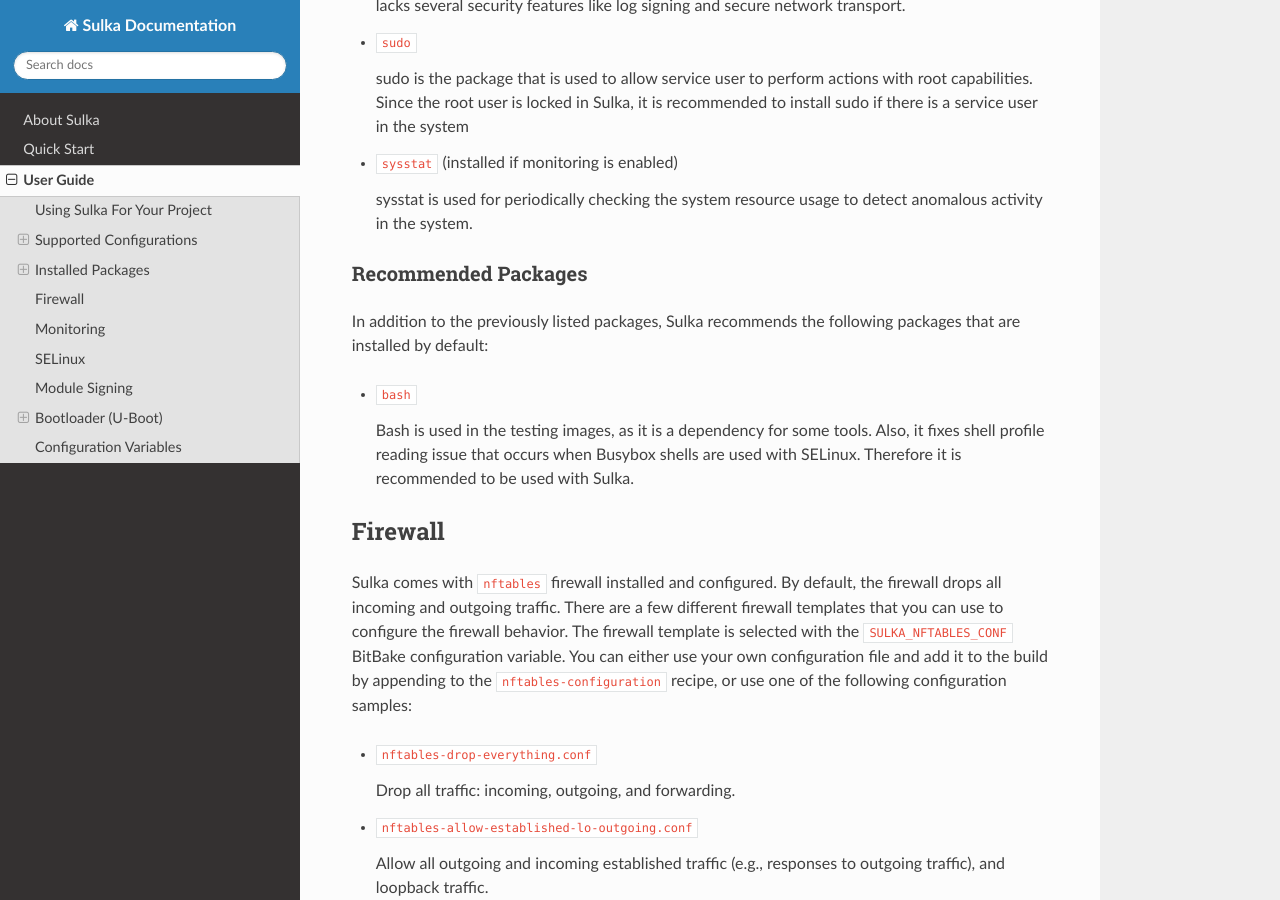
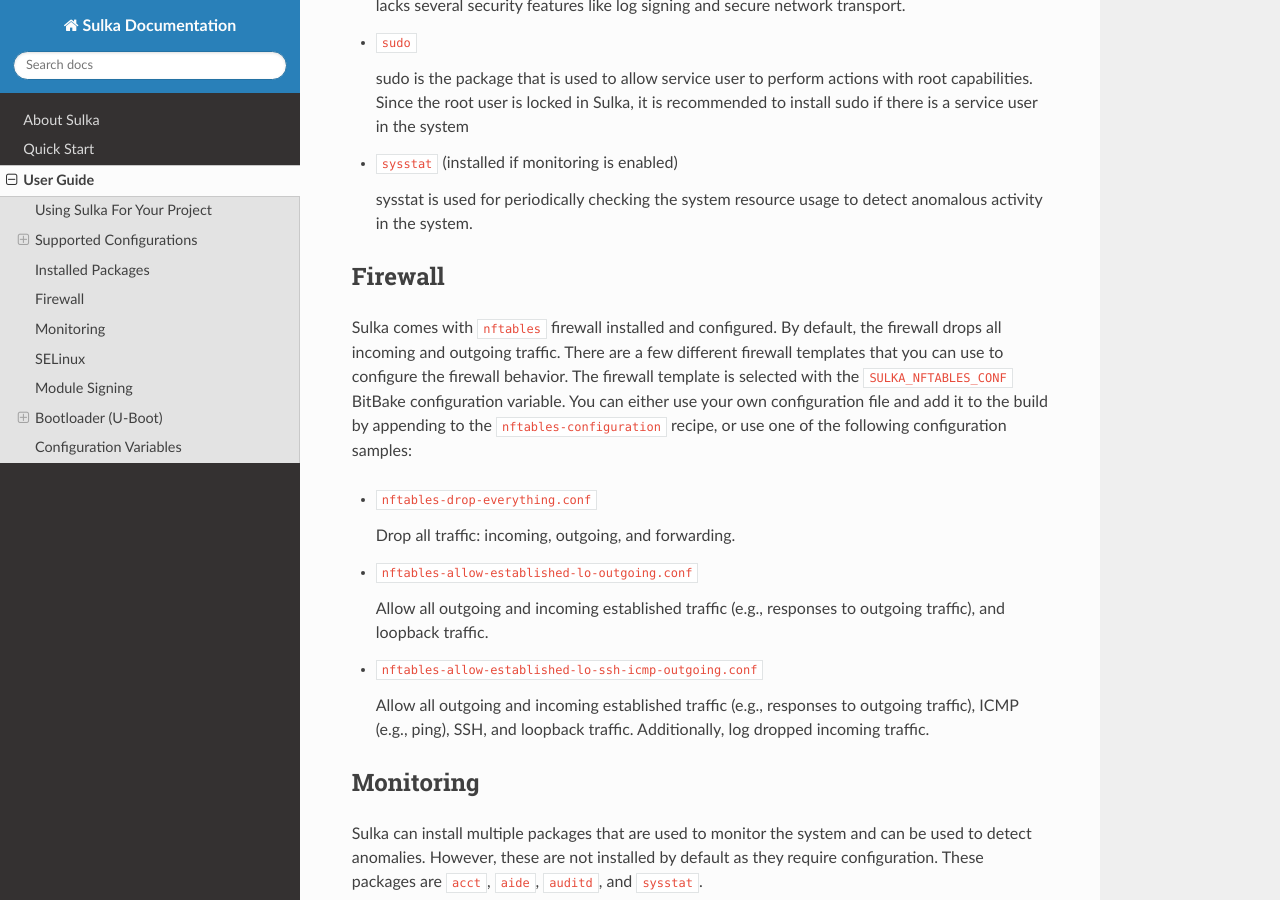
Before and after one commit to AltidSec/sulka-docs, a Sphinx documentation site: the page built from source/user-guide.rst, in a window 1280 px wide and 900 px high, scrolled down 2163 px. Built offline with Sphinx 7.4.7 and the Read the Docs theme 3.1.0, drawn with Linux system fonts in a browser that asks for light colours.

Commit message:
Revert "user-guide: Add package recommendations"
The commit recommending bash as the default shell in the distro should
be reverted. Bash has GPL-3.0-or-later license, which can be problematic
license for certain projects. Since Bash recommendation is being
removed, the whole package recommendations section can be removed from
the documentation.

This reverts commit 8a427f0c6dbe46537116f34cf7df2451ad552e39.

```diff
--- a/source/user-guide.rst
+++ b/source/user-guide.rst
@@ -92,17 +92,6 @@
 * ``sysstat`` (installed if monitoring is enabled)
 
   sysstat is used for periodically checking the system resource usage to detect anomalous activity in the system.
-
-Recommended Packages
-====================
-
-In addition to the previously listed packages, Sulka recommends the following packages that are installed by default:
-
-* ``bash``
-
-  Bash is used in the testing images, as it is a dependency for some tools.
-  Also, it fixes shell profile reading issue that occurs when Busybox shells are used with SELinux.
-  Therefore it is recommended to be used with Sulka.
 
 Firewall
 ********
```
